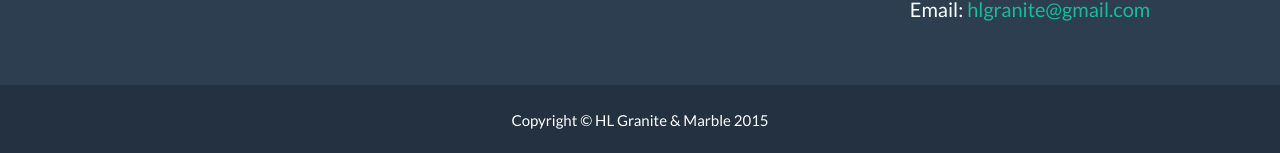
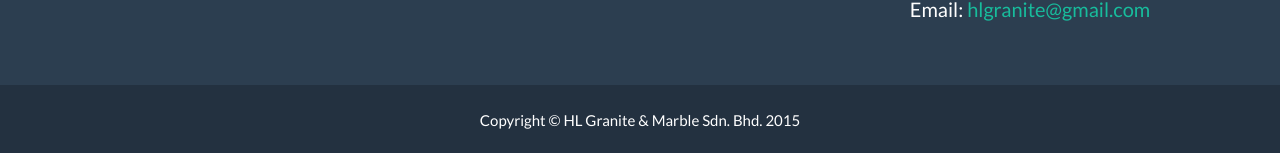
Before and after one commit to hlgranite/hlgranite.github.io, a Jekyll site: the page built from index.html, in a window 1280 px wide and 900 px high, scrolled down 2038 px. Shown: the part 744-897 px from the top of the window. Built offline with Jekyll 4.4.1, drawn with Linux system fonts in a browser that asks for light colours.

Commit message:
Append Sdn. Bhd. in copyright.

```diff
--- a/_config.yml
+++ b/_config.yml
@@ -12,7 +12,7 @@
 
 # Footer settings
 footer:
-  copyright: HL Granite & Marble
+  copyright: HL Granite & Marble Sdn. Bhd.
   location: Location
   social: Around the Web
   credits: Contact
```
